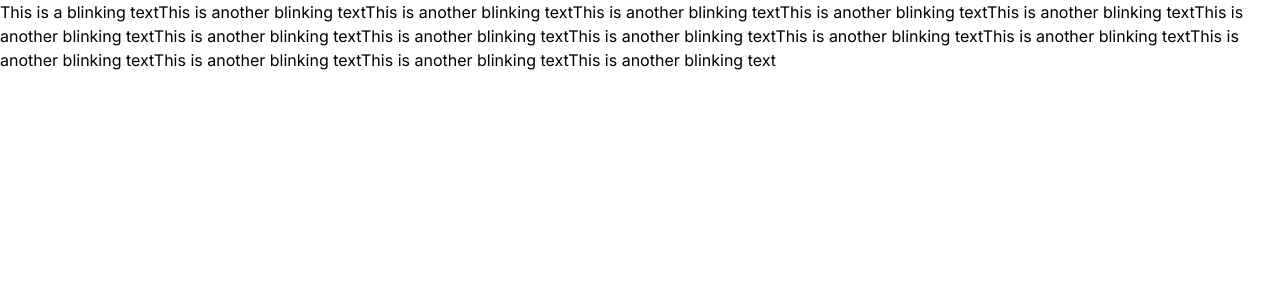
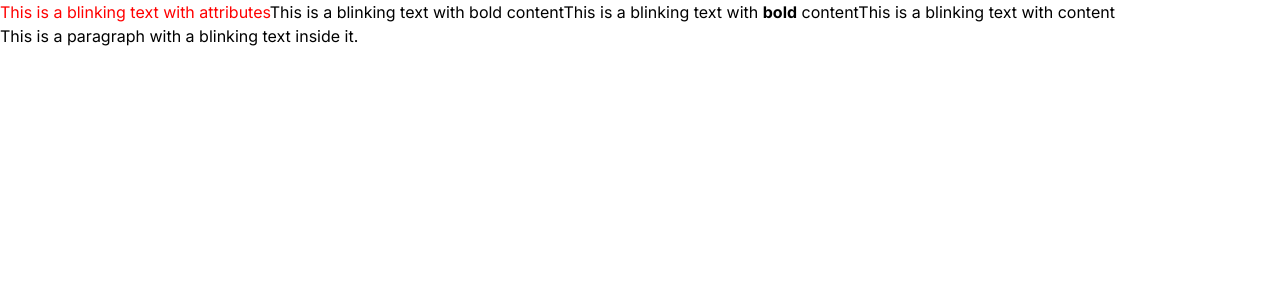
Before and after one commit to test-party/guinea-pig-next, a Next.js app: page /blink-tag in a window 1280 px wide. Shown: the top 300 px of the page. Built offline with nearby package versions, Linux system fonts and the light colour scheme.

Commit message:
Update page.tsx

```diff
--- a/src/app/blink-tag/page.tsx
+++ b/src/app/blink-tag/page.tsx
@@ -12,22 +12,13 @@ declare global {
 const Page = () => {
     return (
         <div>
-            <blink>This is a blinking text</blink>
-            <blink>This is another blinking text</blink>
-            <blink>This is another blinking text</blink>
-            <blink>This is another blinking text</blink>
-            <blink>This is another blinking text</blink>
-            <blink>This is another blinking text</blink>
-            <blink>This is another blinking text</blink>
-            <blink>This is another blinking text</blink>
-            <blink>This is another blinking text</blink>
-            <blink>This is another blinking text</blink>
-            <blink>This is another blinking text</blink>
-            <blink>This is another blinking text</blink>
-            <blink>This is another blinking text</blink>
-            <blink>This is another blinking text</blink>
-            <blink>This is another blinking text</blink>
-            <blink>This is another blinking text</blink>
+            <blink className="blinking" style={{ color: 'red' }}>This is a blinking text with attributes</blink>
+            <blink>This is a blinking text with <span>bold</span> content</blink>
+            <blink>This is a blinking text with <strong>bold</strong> content</blink>
+            <blink>This is a blinking text with content</blink>
+            <div>
+                <p>This is a paragraph with a <blink>blinking text</blink> inside it.</p>
+            </div>
         </div>
     );
 };
```
